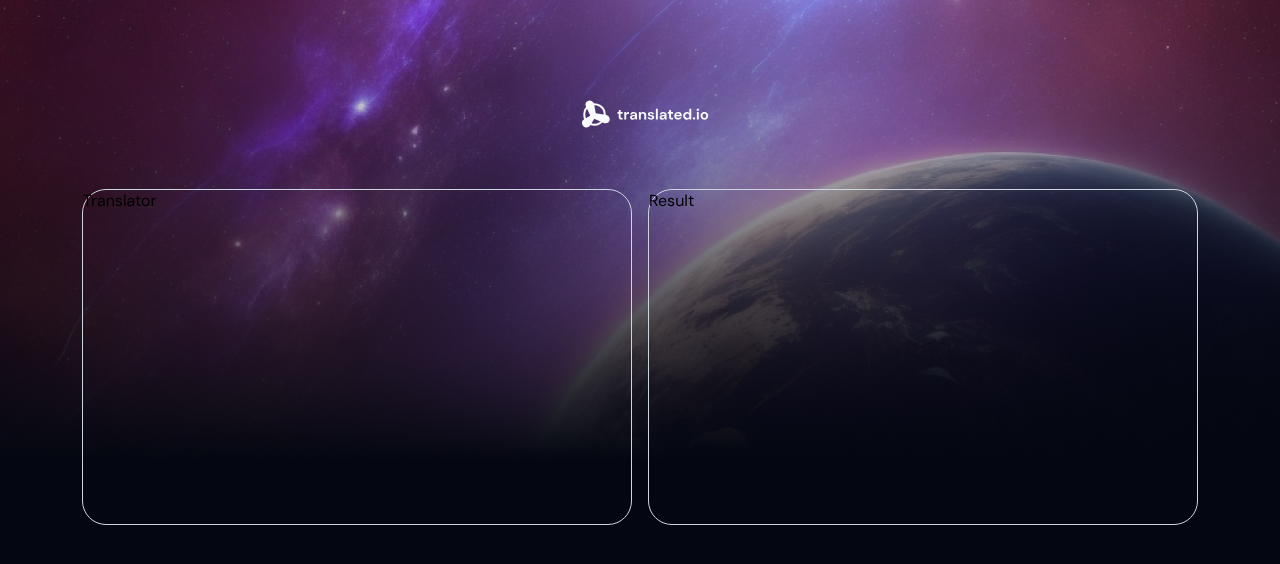
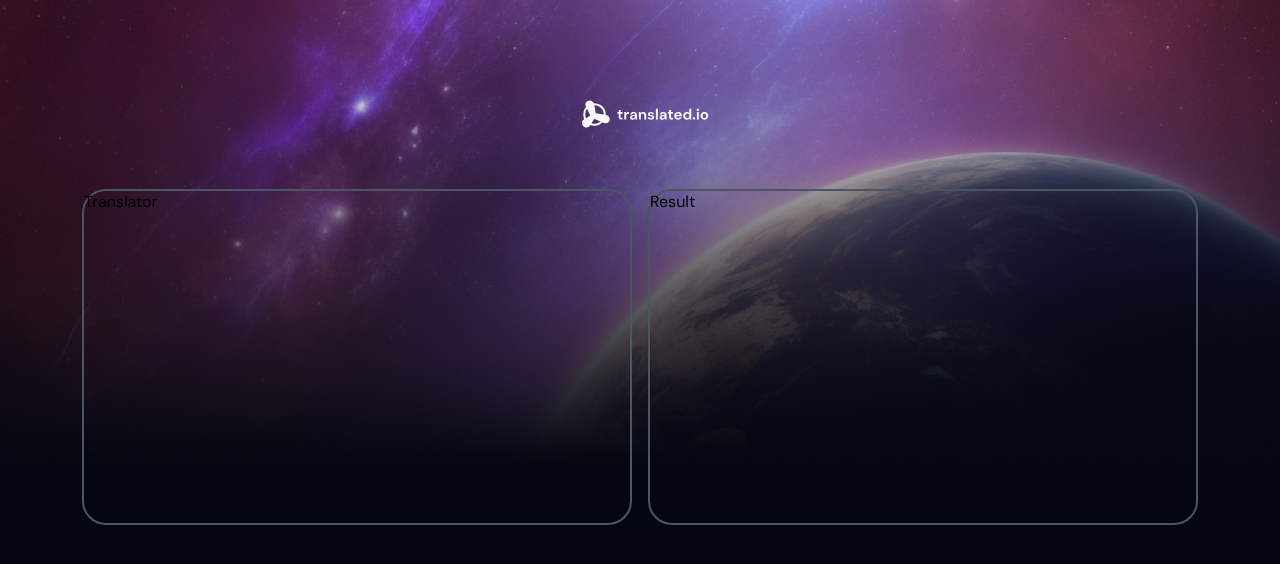
Before and after one commit to EdiedRamos/translate, a React (Vite) app: page / in a window 1280 px wide. Shown: the top 564 px of the page. Built offline with nearby package versions, Linux system fonts and the light colour scheme.

Commit message:
chore: add className prop in CardLayout

```diff
--- a/src/components/CardLayout/CardLayout.scss
+++ b/src/components/CardLayout/CardLayout.scss
@@ -3,6 +3,6 @@
 .card-layout {
   width: 550px;
   height: 336px;
-  border: 1px solid $gray-100;
+  border: 2px solid $gray-200;
   border-radius: 24px;
 }
--- a/src/components/CardLayout/CardLayout.tsx
+++ b/src/components/CardLayout/CardLayout.tsx
@@ -4,8 +4,9 @@ import "./CardLayout.scss";
 
 type CardLayoutProps = {
   children: React.ReactNode;
+  className?: string;
 };
 
-export const CardLayout = ({ children }: CardLayoutProps) => {
-  return <div className="card-layout">{children}</div>;
+export const CardLayout = ({ children, className = "" }: CardLayoutProps) => {
+  return <div className={`card-layout ${className}`}>{children}</div>;
 };
```
